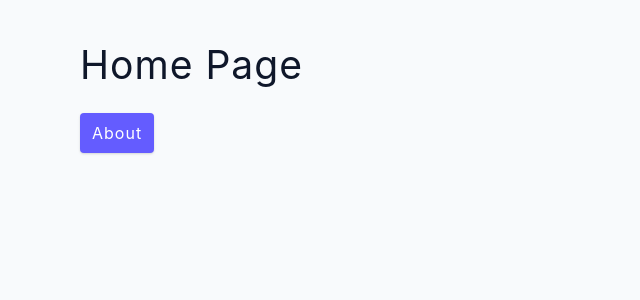
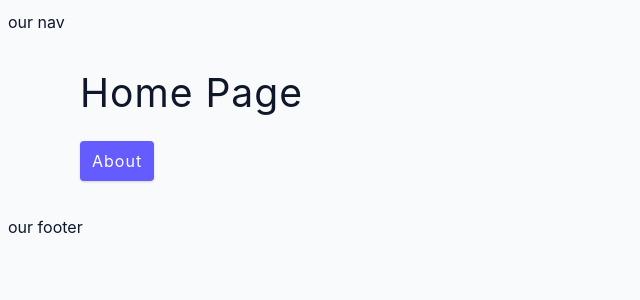
Before and after one commit to marcocrupi/react-router-6-tutorial, a React (Create React App) app: page / in a window 1280 px wide. Shown: the top 300 px of the page, without its empty margins (0-640 px from the left). Built offline with nearby package versions, Linux system fonts and the light colour scheme.

Commit message:
add element outside Routes

```diff
--- a/src/App.js
+++ b/src/App.js
@@ -9,6 +9,8 @@ function App() {
   return (
     // <BrowserRouter> ci connette al browser
     <BrowserRouter>
+    <nav>our nav</nav>
+
       {/* <Routes> è parente di tutti i <Route> */}
       <Routes>
         {/* <Route> è per ogni pagina ed ha due props path e element,
@@ -20,6 +22,7 @@ function App() {
         digiti un url non previsto */}
         <Route path="*" element={<Error />}></Route>
       </Routes>
+      <footer>our footer</footer>
     </BrowserRouter>
   );
 }
```
